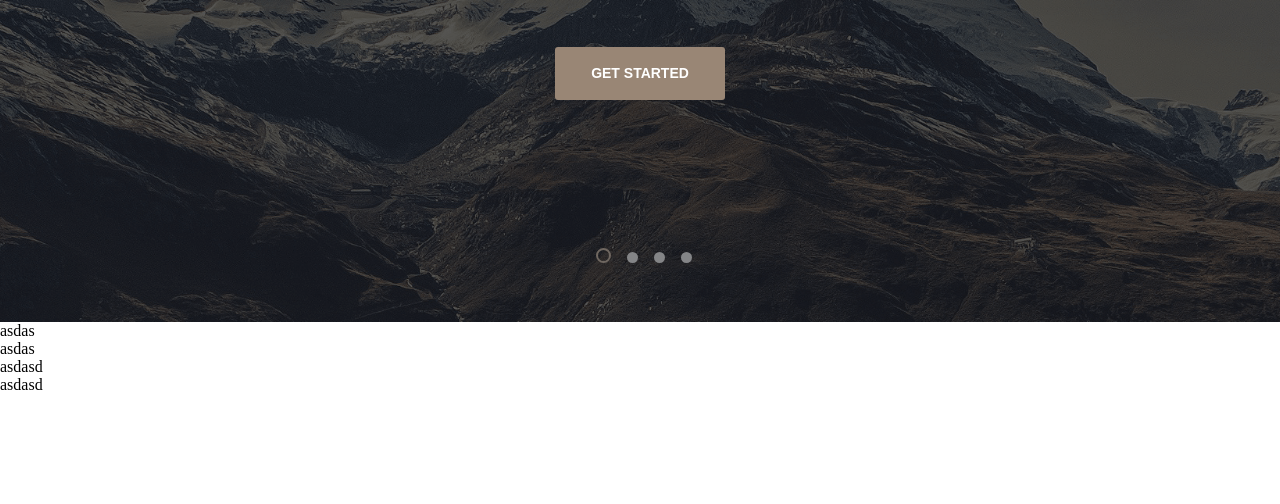
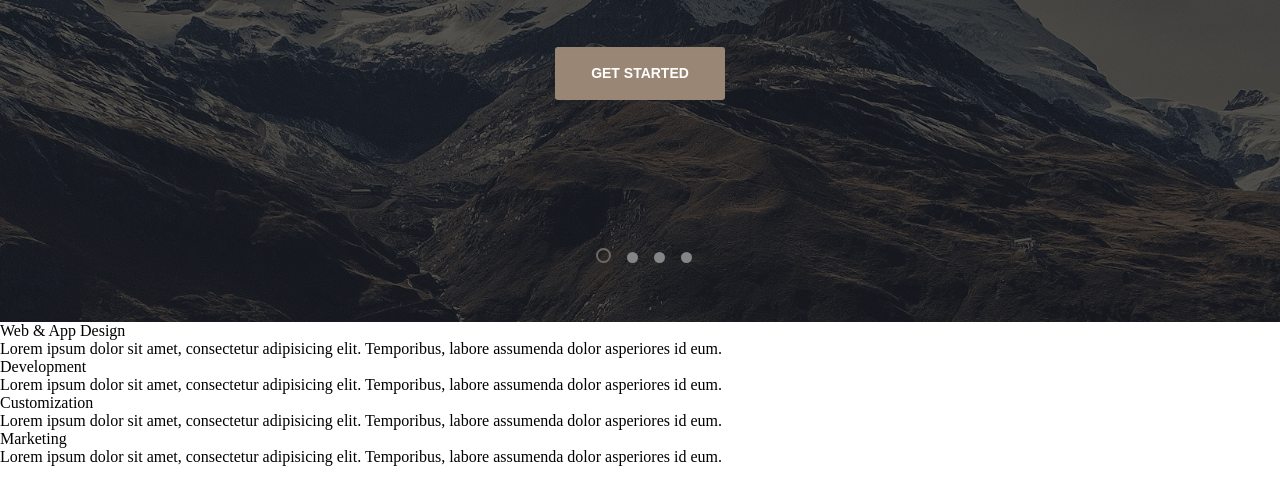
Before and after one commit to PrivetAlina/test_layout, a plain HTML site: page index.html in a window 1280 px wide. Shown: the part 478-982 px from the top of the page. Drawn offline with Linux system fonts and the light colour scheme; files whose address does not match are found by name.

Commit message:
Добавляю содержимое в block2

```diff
--- a/index.html
+++ b/index.html
@@ -96,10 +96,22 @@
       </header>
       <main>
           <section class="block_2">
-              <div class="subblock-2">asdas</div>
-              <div class="subblock-2">asdas</div>
-              <div class="subblock-2">asdasd</div>
-              <div class="subblock-2">asdasd</div>
+              <div class="subblock-2">
+                 <span>Web & App Design</span>
+                  <p>Lorem ipsum dolor sit amet, consectetur adipisicing elit. Temporibus, labore assumenda dolor asperiores id eum.</p>
+              </div>
+              <div class="subblock-2">
+                    <span>Development</span>
+                    <p>Lorem ipsum dolor sit amet, consectetur adipisicing elit. Temporibus, labore assumenda dolor asperiores id eum.</p>
+              </div>
+              <div class="subblock-2">
+                    <span>Customization</span>
+                    <p>Lorem ipsum dolor sit amet, consectetur adipisicing elit. Temporibus, labore assumenda dolor asperiores id eum.</p>
+              </div>
+               <div class="subblock-2">
+                    <span>Marketing</span>
+                    <p>Lorem ipsum dolor sit amet, consectetur adipisicing elit. Temporibus, labore assumenda dolor asperiores id eum.</p>
+              </div>
 
           </section>
 
```
